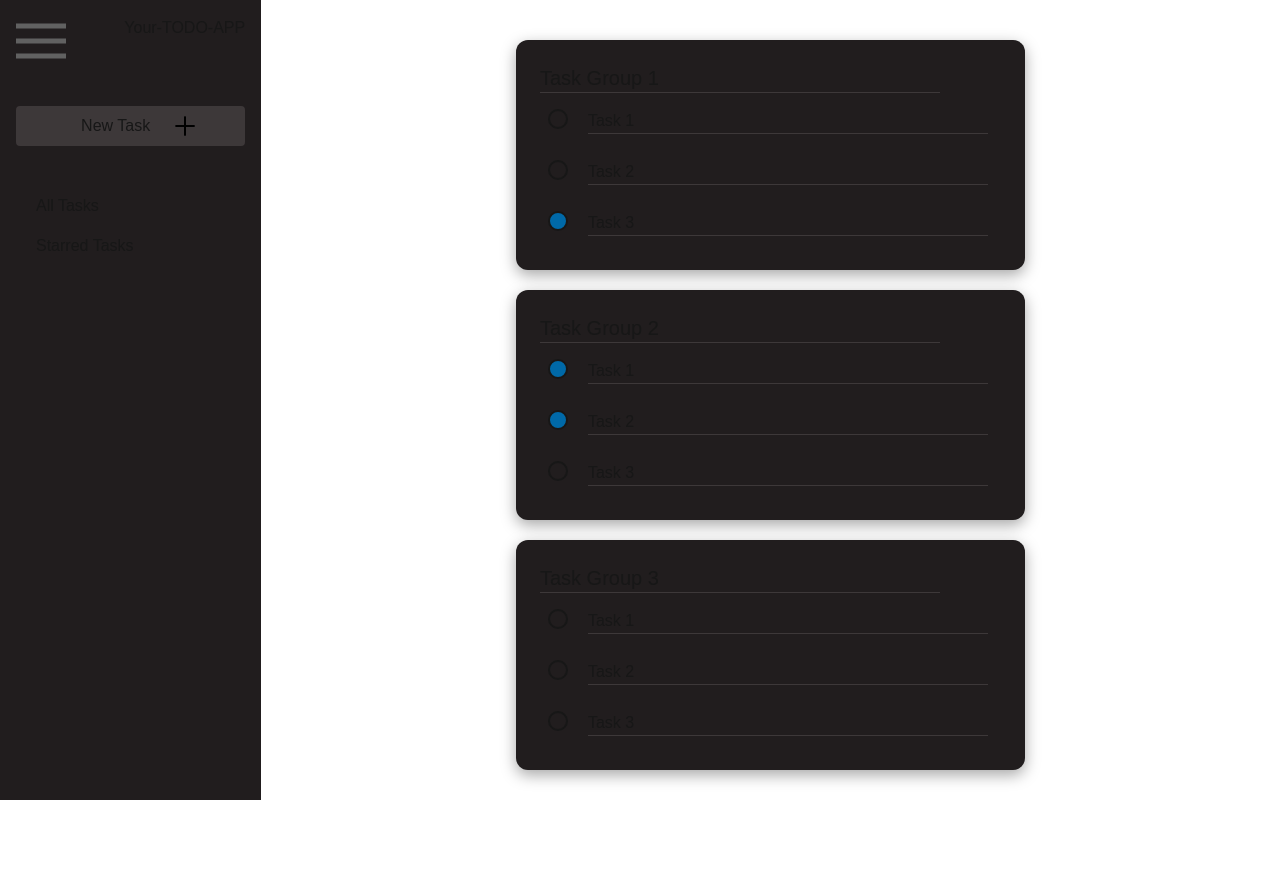
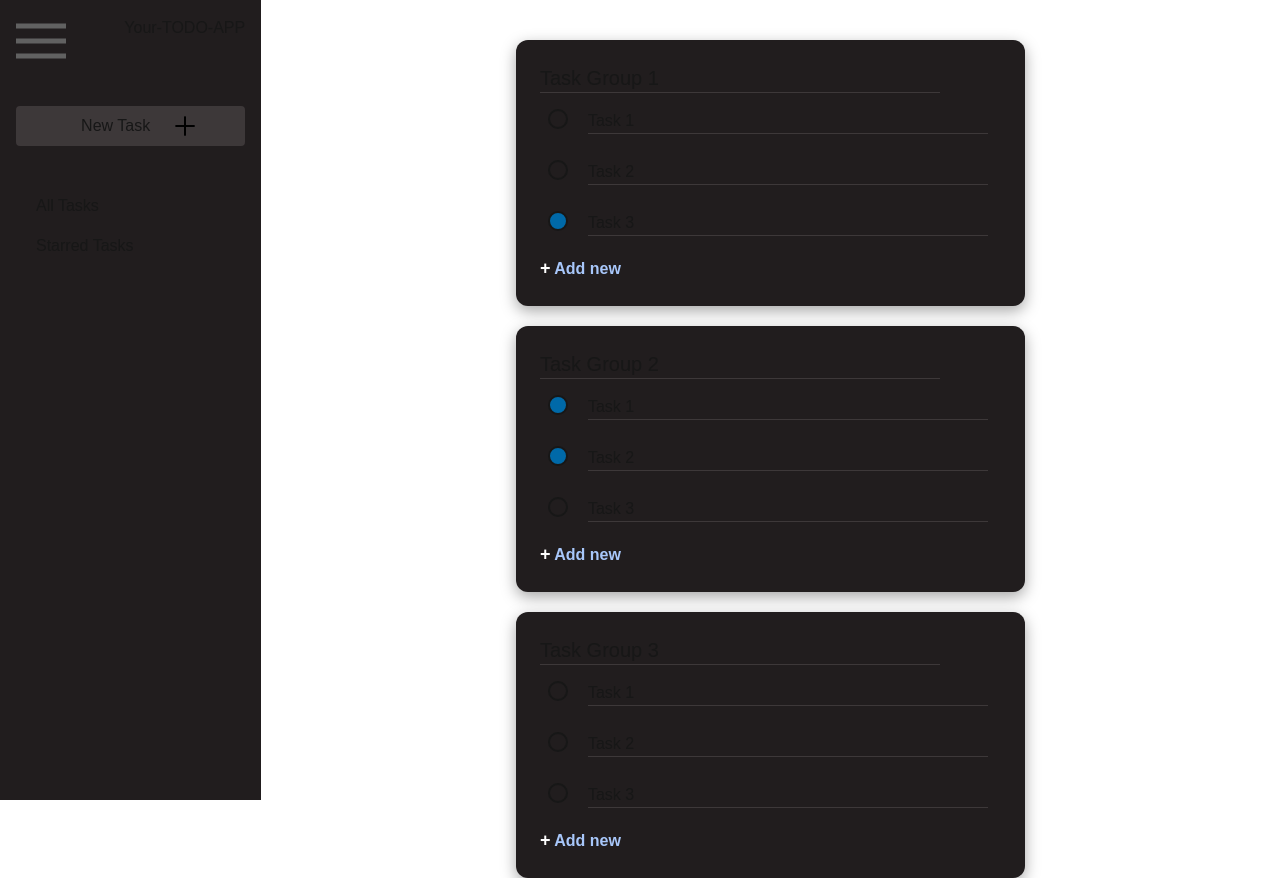
Before and after one commit to sahil-mi/todo-app, a Next.js app: page / in a window 1280 px wide. Before the commit the page ends 800 px from the top, so only its background shows below. Built offline with nearby package versions, Linux system fonts and the light colour scheme.

Commit message:
add new task item  button

```diff
--- /dev/null
+++ b/app/components/AddNewTaskItem.tsx
@@ -0,0 +1,24 @@
+import React from "react";
+
+interface AddNewTaskItemProps {
+  taskGroupIndex: number;
+  handleClick: (taskGroupIndex: number) => void;
+}
+
+const AddNewTaskItem: React.FC<AddNewTaskItemProps> = ({
+  handleClick,
+  taskGroupIndex,
+}) => {
+  return (
+    <div>
+      <button
+        className="text-[#a8c7fa] font-semibold cursor-pointer"
+        onClick={() => handleClick(taskGroupIndex)}
+      >
+        <span className="text-white text-lg">+</span> Add new
+      </button>
+    </div>
+  );
+};
+
+export default AddNewTaskItem;
--- a/app/components/TaskCard.tsx
+++ b/app/components/TaskCard.tsx
@@ -2,13 +2,14 @@
 import React, { useState } from "react";
 import TaskTitleBox from "./TaskTitleBox";
 import TaskItem from "./TaskItem";
+import AddNewTaskItem from "./AddNewTaskItem";
 
 const TaskCard = () => {
   const tasksData = [
     {
-      title: "Task Group 1", // Represents the name of the task group
+      title: "Task Group 1",
       items: [
-        { description: "Task 1", isDone: false }, // Represents individual tasks with a description
+        { description: "Task 1", isDone: false },
         { description: "Task 2", isDone: false },
         { description: "Task 3", isDone: true },
       ],
@@ -66,6 +67,12 @@ const TaskCard = () => {
     setTasks(newTasks);
   };
 
+  const addNewTaskItem = (taskGroupIndex: number) => {
+    const newTasks = [...tasks];
+    newTasks[taskGroupIndex].items.push({ description: "", isDone: false });
+    setTasks(newTasks);
+  };
+
   console.log(tasks, "~~~tasks");
 
   return (
@@ -102,6 +109,13 @@ const TaskCard = () => {
                   </React.Fragment>
                 ))}
               </ul>
+
+              <div className="flex items-center p-1">
+                <AddNewTaskItem
+                  taskGroupIndex={taskGroupIndex}
+                  handleClick={addNewTaskItem}
+                />
+              </div>
             </div>
           </React.Fragment>
         ))}
```
